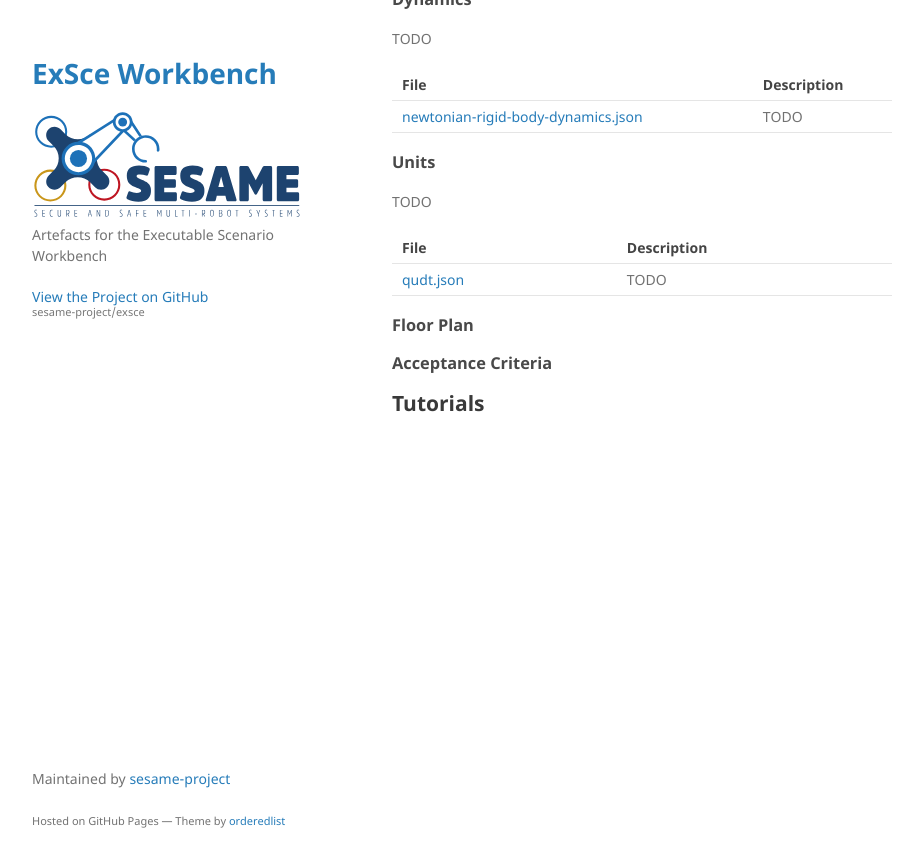
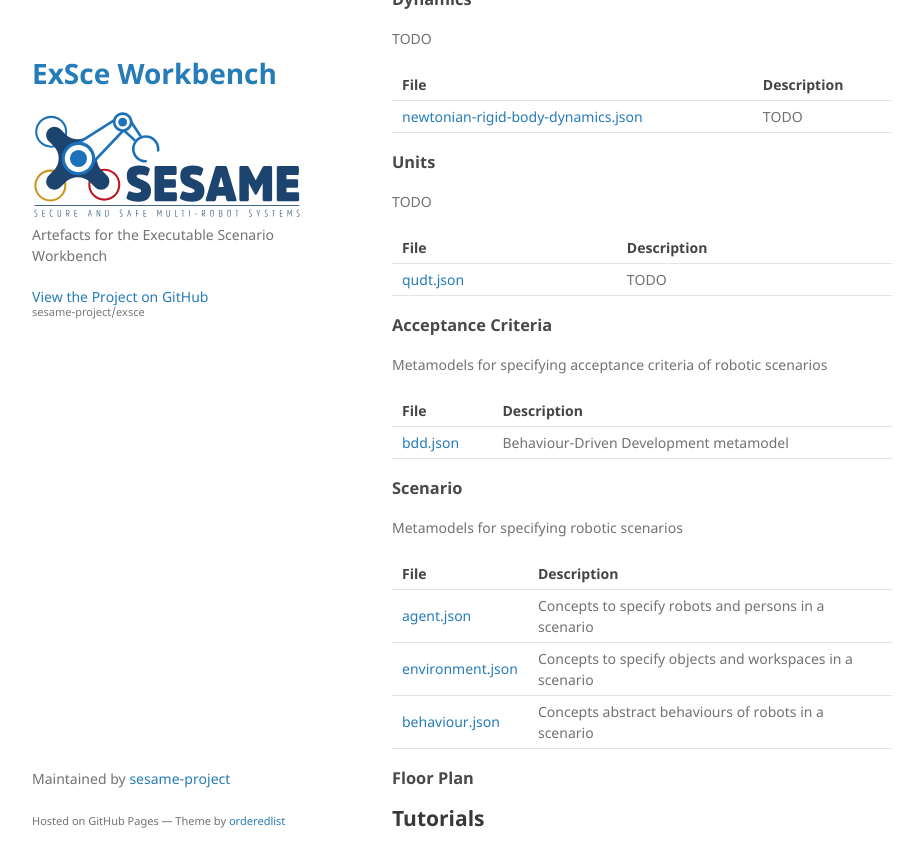
Before and after one commit to sesame-project/exsce, a Jekyll site: the page built from index.md, in a window 1280 px wide and 900 px high, scrolled down 937 px. Shown: the top 867 px of the window, without its empty margins (178-1101 px from the left). Built offline with Jekyll 4.4.1, drawn with Linux system fonts in a browser that asks for light colours; our own code applies the rules of GitHub Pages for plain Markdown files.

Commit message:
add BDD and scenario metamodels, update index page

```diff
--- a/_data/metamodels.yml
+++ b/_data/metamodels.yml
@@ -47,3 +47,23 @@
   - name: qudt.json
     path: metamodels/qudt.json
     description: TODO
+
+- name: Acceptance Criteria
+  description: Metamodels for specifying acceptance criteria of robotic scenarios
+  files:
+  - name: bdd.json
+    path: metamodels/acceptance-criteria/bdd.json
+    description: Behaviour-Driven Development metamodel
+
+- name: Scenario
+  description: Metamodels for specifying robotic scenarios
+  files:
+  - name: agent.json
+    path: metamodels/agent.json
+    description: Concepts to specify robots and persons in a scenario
+  - name: environment.json
+    path: metamodels/environment.json
+    description: Concepts to specify objects and workspaces in a scenario
+  - name: behaviour.json
+    path: metamodels/behaviour.json
+    description: Concepts abstract behaviours of robots in a scenario
```
Also changed, not shown: index.md (+0 -2 lines), metamodels/acceptance-criteria/bdd.json (added, +43 -0 lines), metamodels/agent.json (added, +9 -0 lines), metamodels/behaviour.json (added, +8 -0 lines), metamodels/coordination/events.json (added, +14 -0 lines), metamodels/environment.json (added, +12 -0 lines).
